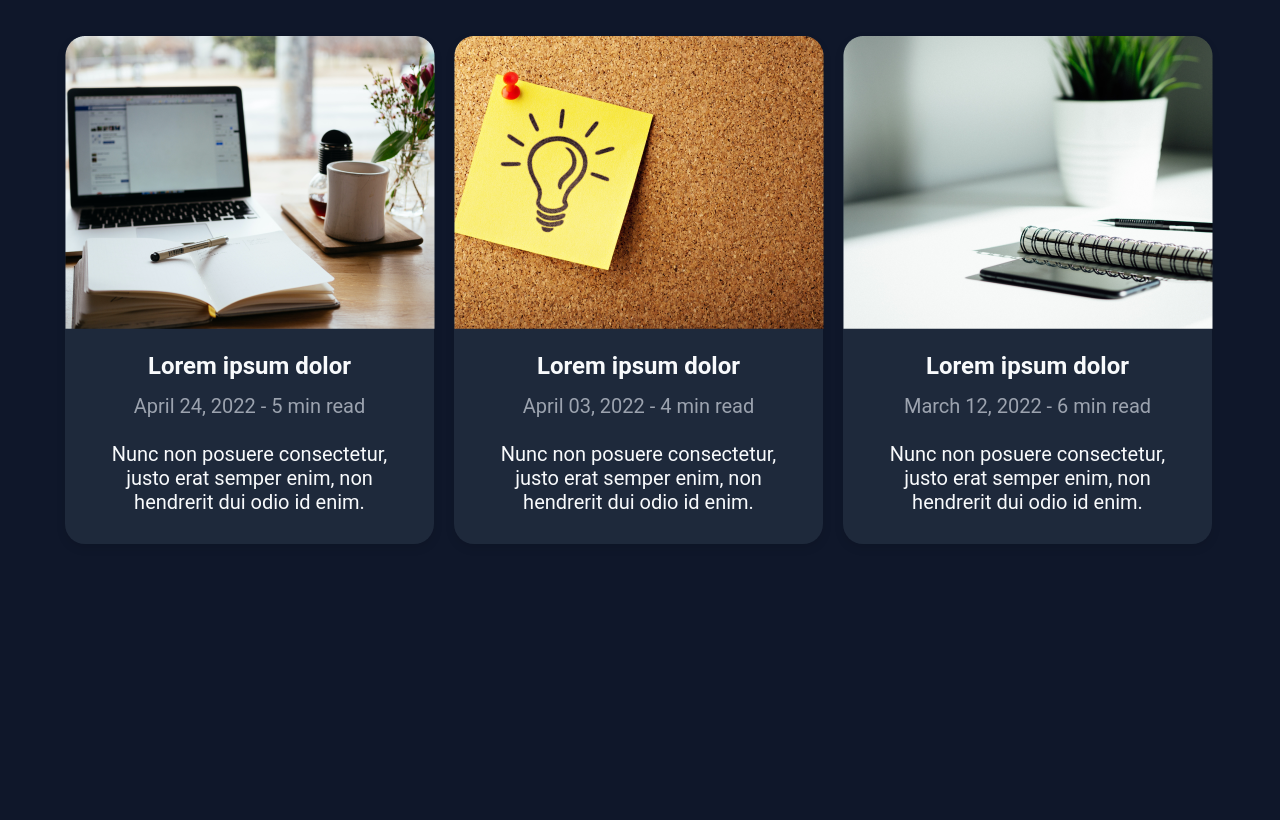
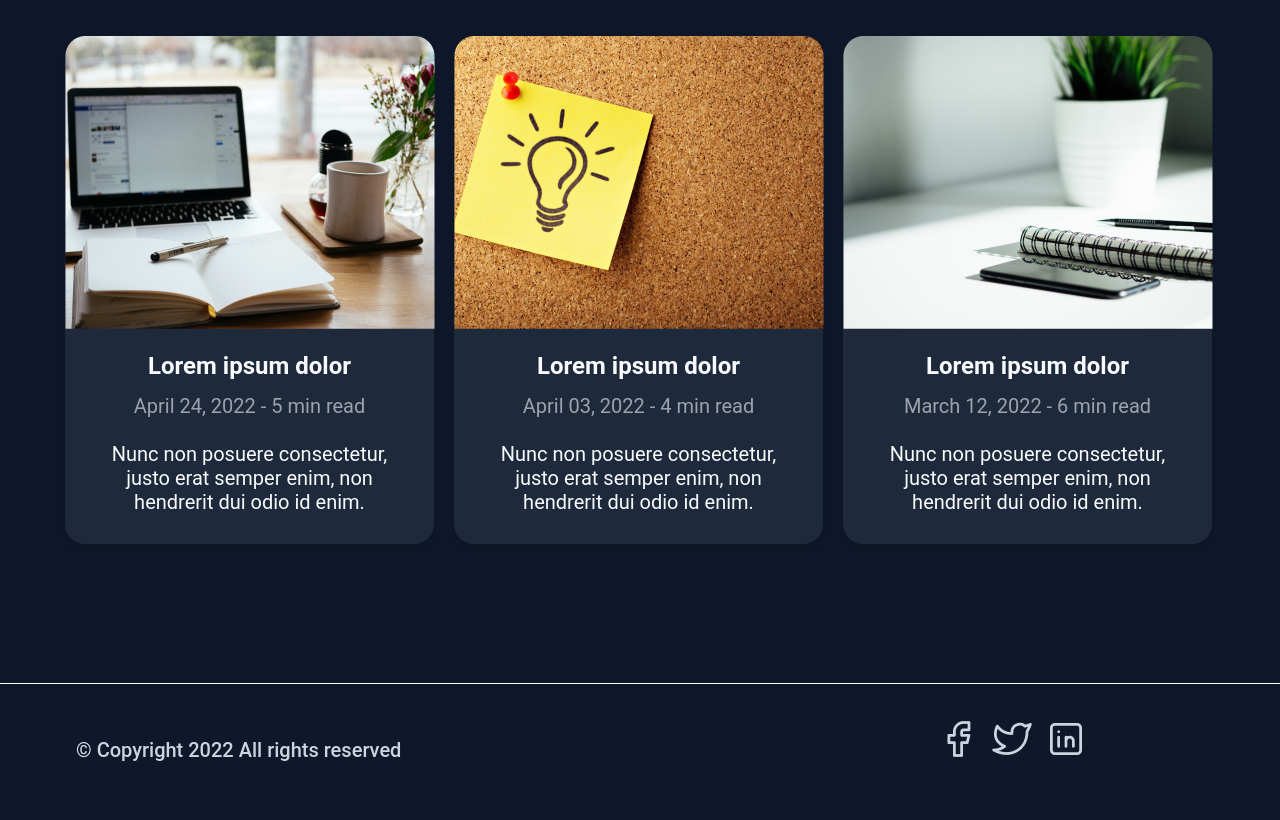
Before and after one commit to MBokuchava/landing-page, a plain HTML site: page index.html in a window 1280 px wide. Shown: the part 1466-2286 px from the top of the page. Before the commit the page ends 2149 px from the top, so only its background shows below. Drawn offline with Linux system fonts and the light colour scheme; a web font is replaced by a local one.

Commit message:
Add footer

```diff
--- a/index.html
+++ b/index.html
@@ -140,5 +140,11 @@
         </div>
         </div>
     </section>
+    <footer>
+        <div class="container-footer">
+            <p>© Copyright 2022 All rights reserved</p>
+            <img src="./Assets/IMG/social.png" alt="">
+        </div>
+    </footer>
 </body>
 </html>
```
